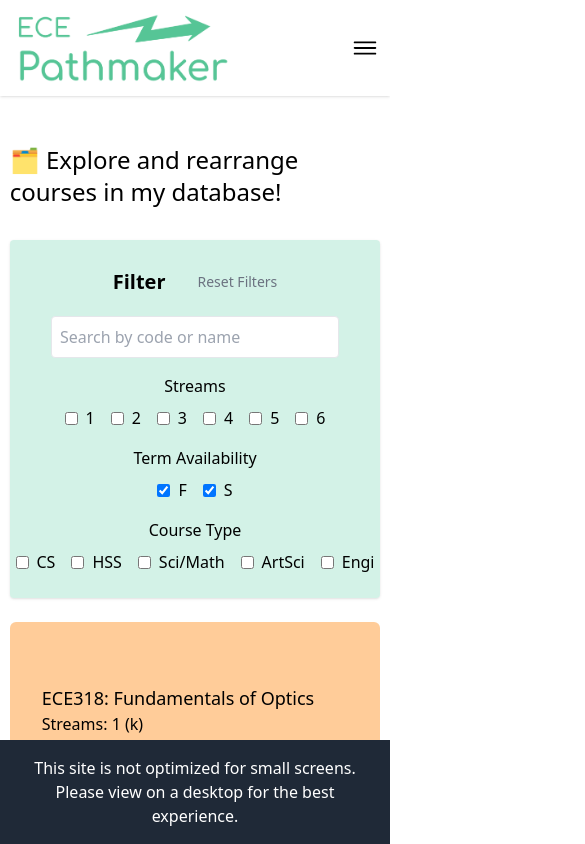
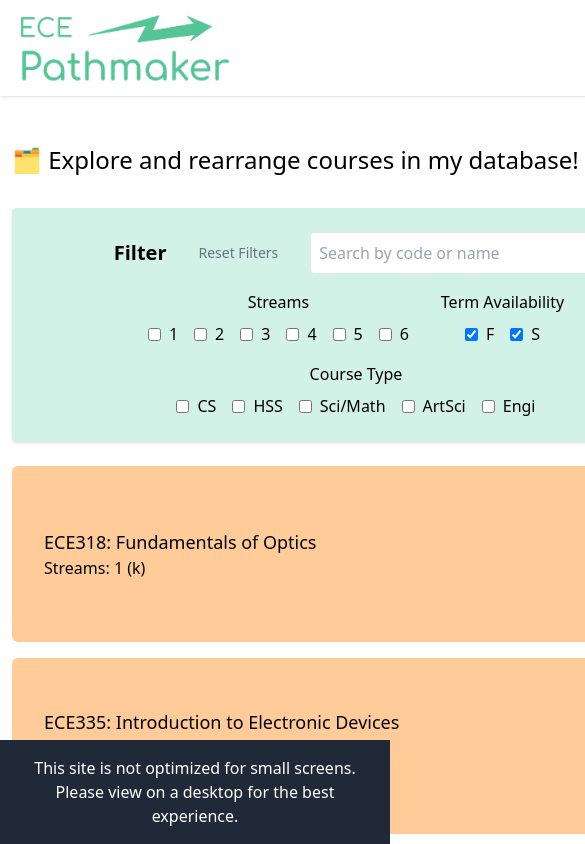
Before and after one commit to sunnwydays/ecepathmaker, a React (Vite) app: page /courses in a window 390 px wide. Shown: the top 844 px of the page, 585 px wide, since content can reach past the window. Built offline with nearby package versions, Linux system fonts and the light colour scheme.

Commit message:
Improve significantly the mobile experience and UI by adding touch drag support and widening everything to the width of the grid

```diff
--- a/src/components/CourseGrid.tsx
+++ b/src/components/CourseGrid.tsx
@@ -10,6 +10,7 @@ import {
     DragOverlay,
     DragStartEvent,
     PointerSensor,
+    TouchSensor,
     UniqueIdentifier,
     useSensor,
     useSensors,
@@ -284,7 +285,7 @@ const CourseGrid:FC<CourseGridProps> = ({ courses, coursesOnGrid, coursesUsed, s
                     <h2 className="lg:block hidden mb-2 text-xl font-medium">👈 Drag courses into the grid</h2>
                     <h2 className="lg:block hidden mb-8 ">🔍 Click a course to view more details</h2>
                     <h2 className="lg:hidden block mb-2 text-xl">☝️ Drag courses into the grid, 🔍 Click a course to view more details</h2>
-                    <div className="flex flex-wrap gap-2 lg:max-h-[36rem] max-h-[24rem] overflow-y-auto">
+                    <div className="flex flex-wrap gap-2 lg:max-h-[36rem] max-h-[24rem] lg:w-full w-[43rem] overflow-y-auto">
                         {(() => {
                             const filteredCourses = Object.entries(coursesUsed)
                                 .filter(([, isUsed]) => !isUsed)
@@ -307,7 +308,6 @@ const CourseGrid:FC<CourseGridProps> = ({ courses, coursesOnGrid, coursesUsed, s
                             );
                         })()}
                     </div>
-
                 </div>
             </section>
             {createPortal(
--- a/src/components/Draggable.tsx
+++ b/src/components/Draggable.tsx
@@ -14,7 +14,10 @@ const Draggable:FC<DraggableProps> = (props) => {
   });
   const style = transform ? {
     transform: `translate3d(${transform.x}px, ${transform.y}px, 0)`,
-  } : undefined;
+    touchAction: "none",
+  } : {
+    touchAction: "none",
+  };
 
   const styleClasses = `
     ${isDragging ? 'size-32 z-20' : isExpanded ? 'size-[10rem] z-30' : 'size-32 z-20'}
--- a/src/components/Footer.tsx
+++ b/src/components/Footer.tsx
@@ -10,7 +10,7 @@ const Footer:FC = () => {
     };
 
     return (
-        <footer className="bg-green3">
+        <footer className="bg-green3 md:w-full w-navFoot">
             <div className="mx-auto xl:wp lg:w-wpl w-wps py-12 text-neutral2 px-4 grid sm:grid-cols-2 grid-cols-1 gap-4">
                 <div>
                     <h3 className="font-medium mb-4 text-neutral1">ECE Pathmaker</h3>
--- a/src/components/Layout.tsx
+++ b/src/components/Layout.tsx
@@ -14,7 +14,7 @@ const Layout: FC<LayoutProps> = ({ children }) => {
       <div className="h-24 md:block hidden" />
       <Navbar />
       <Mobile />
-      <main className="flex-grow mx-auto xl:wp lg:w-wpl w-wps my-12">
+      <main className="flex-grow md:mx-auto mx-3 xl:wp lg:w-wpl w-wps my-12">
         {children}
         <Analytics />
       </main>
--- a/src/components/Navbar.tsx
+++ b/src/components/Navbar.tsx
@@ -19,13 +19,13 @@ const Navbar:FC = () => {
     }, [prevScrollPos]);
 
     return (
-        <nav className={`md:fixed top-0 left-0 right-0 bg-white bg-opacity-95 transition-transform duration-300 z-50 shadow border-b-1 border-neutral2 ${
+        <nav className={`md:fixed top-0 left-0 right-0 md:w-full w-navFoot bg-white bg-opacity-95 transition-transform duration-300 z-50 shadow border-b-1 border-neutral2 ${
             visible ? 'md:transform md:translate-y-0' : 'md:transform md:-translate-y-full'
         }`}>
             <div className="mx-auto xl:wp lg:w-wpl w-wps flex justify-between items-center py-2 h-24">
                 <a href="/" className="w-56 z-50"><img src={logo} alt="ECE Pathmaker logo" /></a>
                 <div className="z-30 flex items-center">
-                    <div className={`z-40 bg-white md:static absolute md:w-auto md:min-h-fit left-0 w-full flex items-center px-5 md:py-0 py-12 font-medium ${isMenuOpen ? "top-24" : "top-[-100%]"} transition-all duration-500 ease-in-out`}>
+                    <div className={`z-40 bg-white md:static absolute md:w-auto w-navFoot md:min-h-fit left-0 flex items-center px-5 md:py-0 py-12 font-medium ${isMenuOpen ? "top-24" : "top-[-100%]"} transition-all duration-500 ease-in-out`}>
                         <ul className="md:gap-[3vw] gap-8 items-center text-xl flex md:flex-row flex-col mx-auto justify-center">
                             <li>
                                 <a className="hover:text-green2 transition-all mx-auto" href="/">Maker</a>
--- a/tailwind.config.js
+++ b/tailwind.config.js
@@ -20,7 +20,8 @@ export default {
       width: {
         'wp': '65%', // width percent
         'wpl': '80%', // wp large
-        'wps': '95%', // wp small
+        'wps': '43rem', // wp small originally 95% but 43rem is min width of grid
+        'navFoot': '44.5rem',
       }
     },
   },
```
